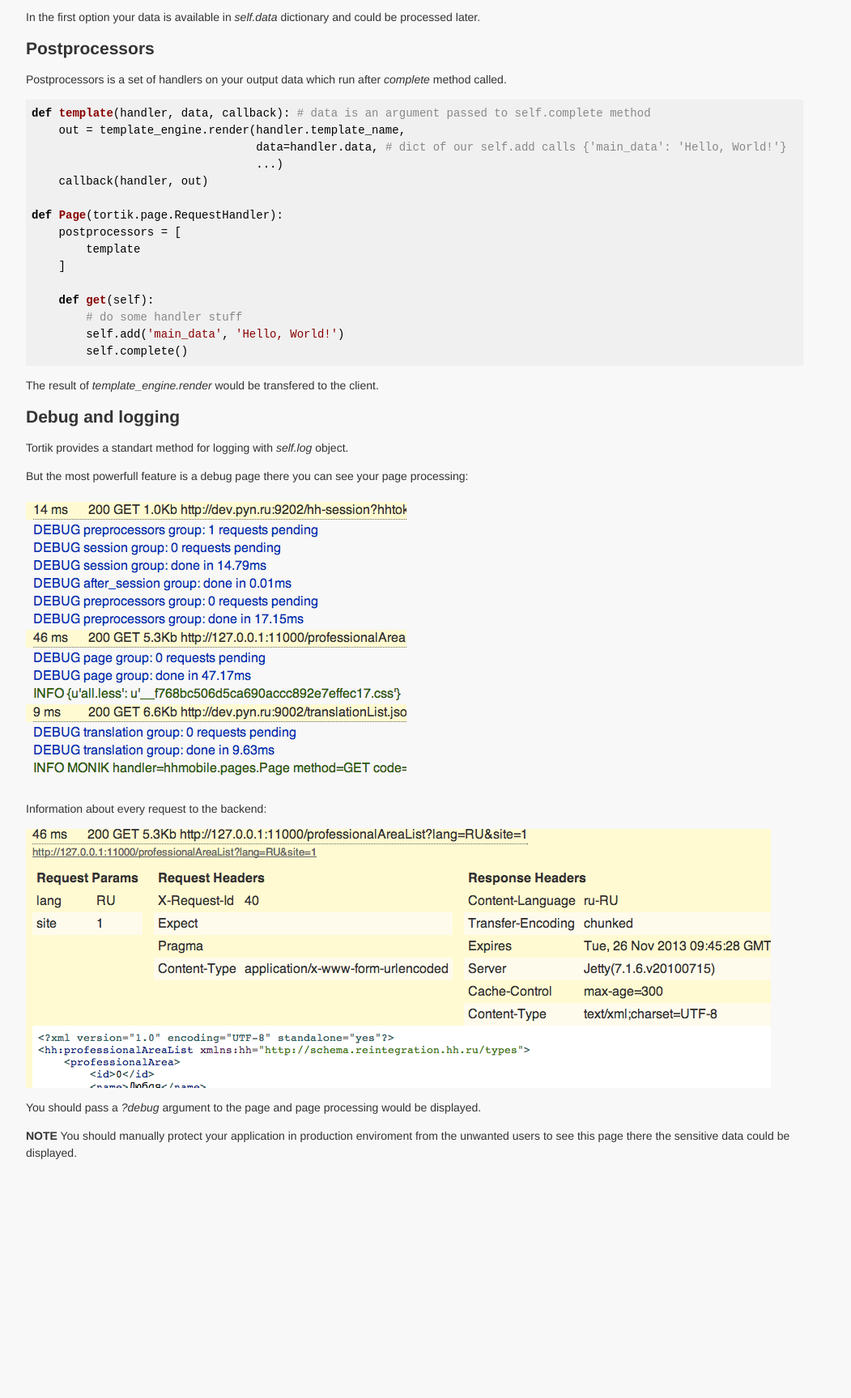
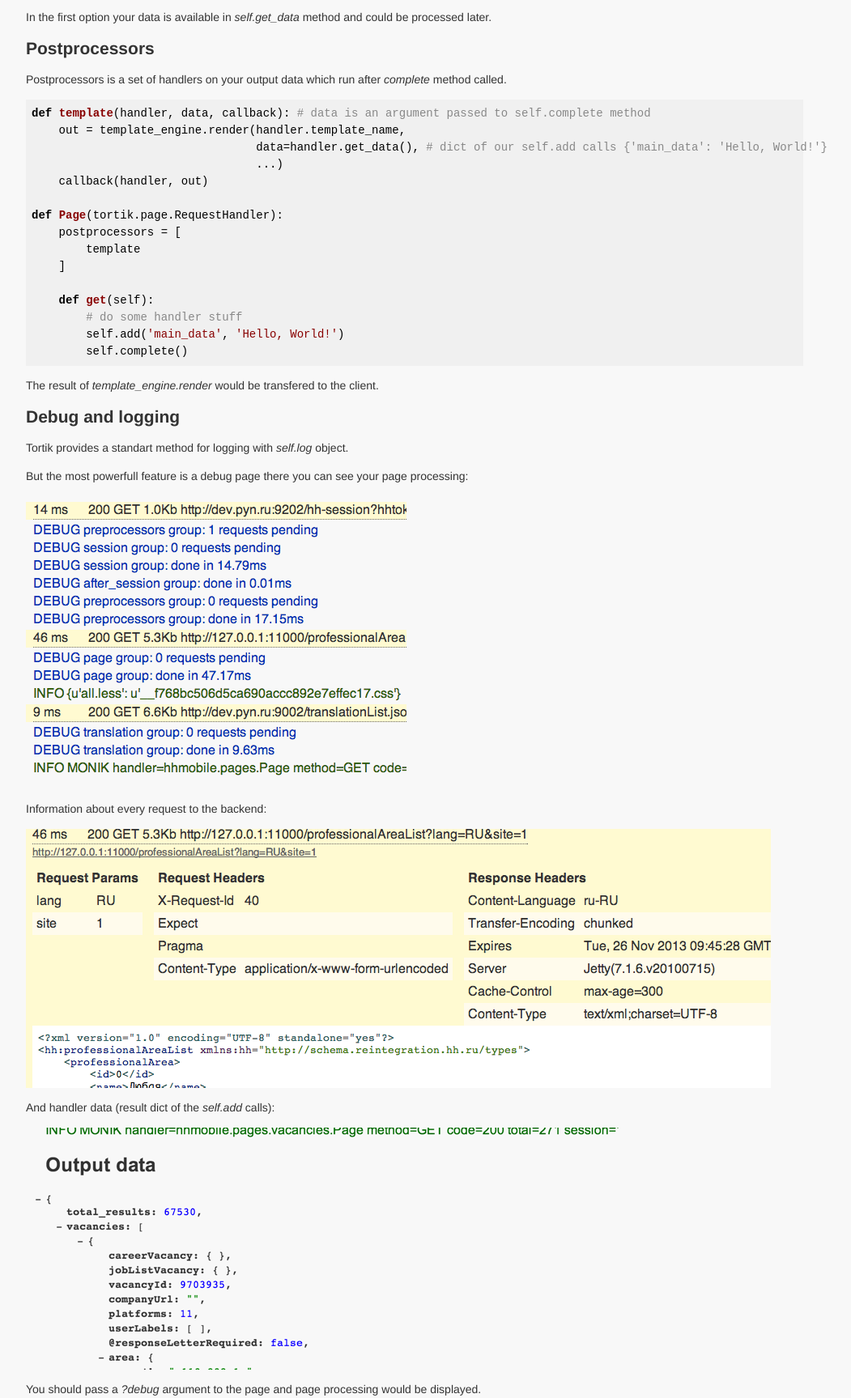
Before and after one commit to huntflow/tortik, a plain HTML site: page index.html in a window 1280 px wide. Shown: the part 2176-3903 px from the top of the page at 81% size, without its empty margins (128-1179 px from the left). Before the commit the page ends 3611 px from the top, so only its background shows below. Drawn offline with Linux system fonts and the light colour scheme.

Commit message:
actialize docs

```diff
--- a/index.html
+++ b/index.html
@@ -88,7 +88,7 @@ handler.log.stage_complete('render')</code></pre></p>
     self.complete({'some_data': 'Hello, World!'})
 </code></pre></p>
             <p>The difference is that in the second option your data passes directly to the postprocessors (more on them later) or to the <i>self.finish</i> method if there is no postprocessors in your handler.</p>
-            <p>In the first option your data is available in <i>self.data</i> dictionary and could be processed later.</p>
+            <p>In the first option your data is available in <i>self.get_data</i> method and could be processed later.</p>
         </div>
 
         <h2>Postprocessors</h2>
@@ -96,7 +96,7 @@ handler.log.stage_complete('render')</code></pre></p>
         <p>Postprocessors is a set of handlers on your output data which run after <i>complete</i> method called.</p>
 <p><pre><code class="python">def template(handler, data, callback): # data is an argument passed to self.complete method
     out = template_engine.render(handler.template_name,
-                                 data=handler.data, # dict of our self.add calls {'main_data': 'Hello, World!'}
+                                 data=handler.get_data(), # dict of our self.add calls {'main_data': 'Hello, World!'}
                                  ...)
     callback(handler, out)
 
@@ -120,8 +120,11 @@ def Page(tortik.page.RequestHandler):
         <img src="img/debug.png">
         <p>Information about every request to the backend:</p>
         <img src="img/debug_more.png">
+        <p>And handler data (result dict of the <i>self.add</i> calls):</p>
+        <img src="img/debug_output.png">
+
         <p>You should pass a <i>?debug</i> argument to the page and page processing would be displayed.</p>
-        <p><b>NOTE</b> You should manually protect your application in production enviroment from the unwanted users to see this page there the sensitive data could be displayed.</p>
+
         </div>
 	</div>
     <script type="text/javascript" src="js/highlight.min.js" charset="utf-8"></script>
```
Also changed, not shown: img/debug_output.png (added).
